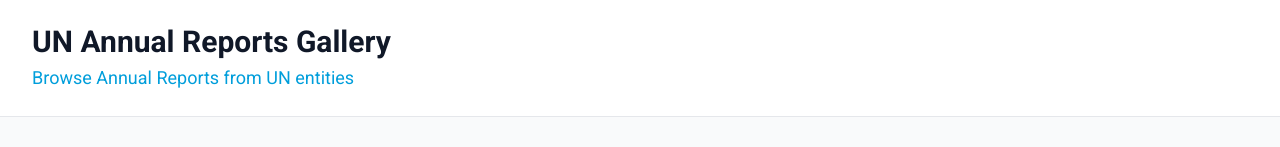
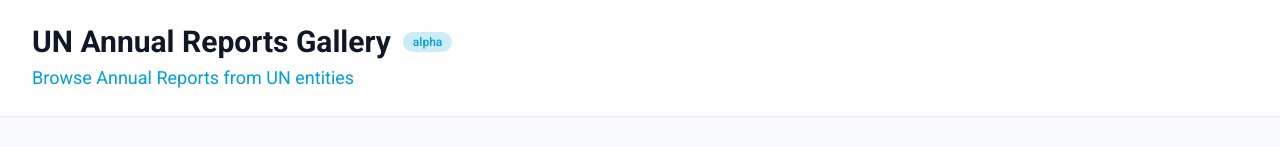
Before and after one commit to kleinlennart/un-reports-gallery, a Next.js app: page / in a window 1280 px wide. Shown: the top 147 px of the page. Built offline with nearby package versions, Linux system fonts and the light colour scheme.

Commit message:
feat: alpha, fix gh deploy images

```diff
--- a/app/layout.tsx
+++ b/app/layout.tsx
@@ -2,7 +2,7 @@
 import "./globals.css";
 
 export const metadata: Metadata = {
-    title: "UN Annual Reports Gallery",
+    title: "UN Annual Reports Gallery (alpha)",
     description: "Browse Annual Reports from UN entities",
     keywords: ["UN", "United Nations", "annual reports", "reports", "organizations"],
 };
--- a/app/page.tsx
+++ b/app/page.tsx
@@ -11,9 +11,14 @@
             {/* Header */}
             <header className="bg-white border-b border-gray-200">
                 <div className="max-w-7xl mx-auto px-4 sm:px-6 lg:px-8 py-6">
+                    <div className="flex items-center gap-3">
                         <h1 className="text-3xl font-bold text-gray-900">
                             UN Annual Reports Gallery
                         </h1>
+                        <span className="inline-flex items-center px-2.5 py-0.5 rounded-full text-xs font-medium bg-un-blue/20 text-un-blue">
+                            alpha
+                        </span>
+                    </div>
                     <p className="text-un-blue mt-1 text-lg">
                         Browse Annual Reports from UN entities
                     </p>
--- a/components/ReportsGallery.tsx
+++ b/components/ReportsGallery.tsx
@@ -1,7 +1,6 @@
 'use client';
 
 import type { Report } from '@/types/report';
-import Image from 'next/image';
 import { useState } from 'react';
 
 interface ReportCardProps {
@@ -19,14 +18,11 @@
             className="group block bg-white rounded-lg hover:bg-gray-50 transition-colors duration-200 relative"
         >
             <div className="aspect-[3/4] relative overflow-hidden rounded-t-lg bg-gray-100">
-                <Image
+                <img
                     src={imageError ? '/covers/placeholder.svg' : `/covers/${report.coverImage}`}
                     alt={`${report.name} Annual Report ${report.year} Cover`}
-                    fill
-                    className="object-cover transition-all duration-300"
-                    sizes="(max-width: 640px) 100vw, (max-width: 768px) 50vw, (max-width: 1024px) 33vw, 25vw"
+                    className="w-full h-full object-cover transition-all duration-300"
                     onError={() => setImageError(true)}
-                    priority={false}
                 />
             </div>
             <div className="p-4">
```
Also changed, not shown: 1 other file (tests, documents, lock files or other folders). Lines whose indentation alone changed are shown as unchanged.
